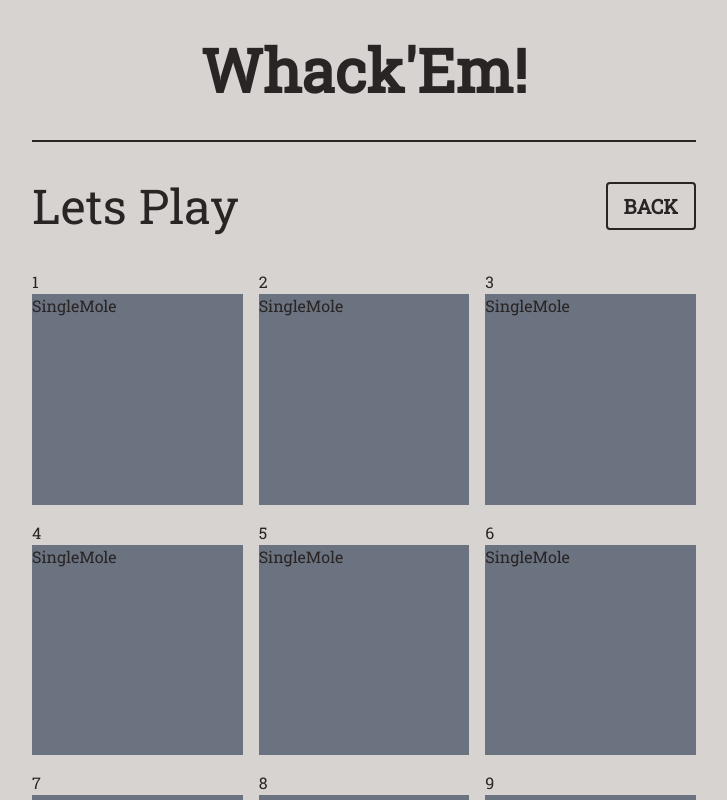
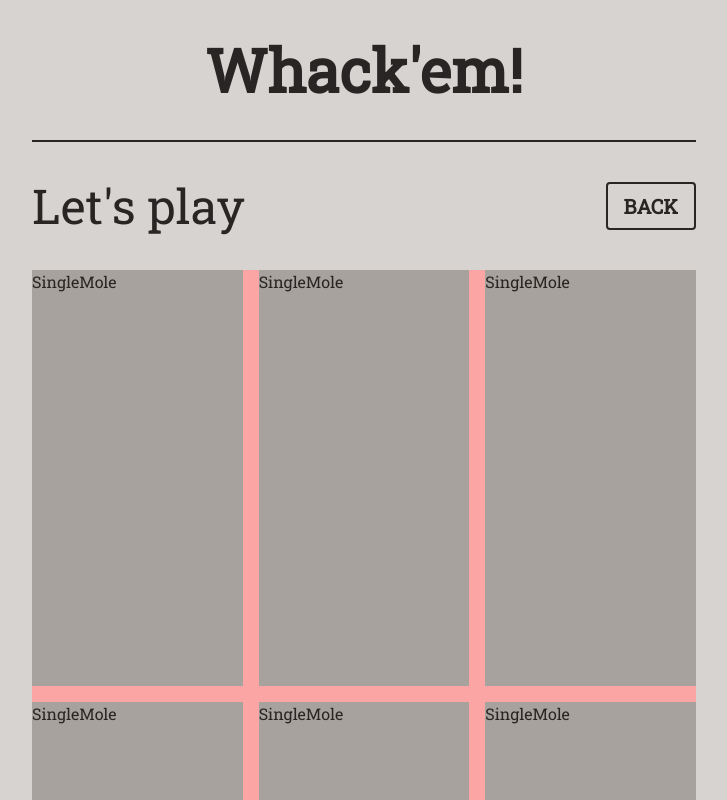
Before and after one commit to ArkadiuszRodak/whack-em, a Vue app: page /#/game in a window 1280 px wide. Shown: the top 800 px of the page, without its empty margins (276-1003 px from the left). Built offline with nearby package versions, Linux system fonts and the light colour scheme.

Commit message:
refactor: page title

```diff
--- a/src/App.vue
+++ b/src/App.vue
@@ -1,8 +1,13 @@
 <template>
-  <div id="whack_em_app" class="container h-screen text-stone-800">
-    <div id="logotype" class="text-center text-6xl font-bold pt-10 pb-10">Whack'Em!</div>
-    <hr class="border-t-2 border-stone-800 pb-10" />
-    <router-view />
+  <div id="whack_em_app" class="container h-screen text-stone-800 flex flex-col overflow-hidden">
+    <div>
+      <div id="logotype" class="text-center text-6xl font-bold pt-10 pb-10">Whack'em!</div>
+      <hr class="border-t-2 border-stone-800 pb-10" />
+    </div>
+    <page-title />
+    <div class="grow">
+      <router-view />
+    </div>
   </div>
 </template>
 
@@ -11,3 +16,14 @@
   font-family: 'Roboto Slab', Courier, monospace;
 }
 </style>
+
+<script lang="ts">
+import { defineComponent } from 'vue';
+import PageTitle from '@/components/atoms/PageTitle.vue';
+
+export default defineComponent({
+  components: {
+    PageTitle,
+  },
+});
+</script>
--- a/src/components/atoms/PageTitle.vue
+++ b/src/components/atoms/PageTitle.vue
@@ -2,6 +2,7 @@
   <div class="flex items-center justify-between mb-10">
     <div class="text-5xl" v-text="title" />
     <router-link
+      v-if="isBackBtnVisible"
       class="text-center border-2 border-stone-800 rounded text-xl font-bold py-2 px-4"
       to="/"
     >
@@ -11,14 +12,19 @@
 </template>
 
 <script lang="ts">
-import { defineComponent } from 'vue';
+import { defineComponent, ref, watch } from 'vue';
+import { useRoute } from 'vue-router';
 
 export default defineComponent({
-  props: {
-    title: {
-      type: String,
-      required: true,
-    },
+  setup() {
+    const route = useRoute();
+    const title = ref('');
+    const isBackBtnVisible = ref(false);
+
+    watch(() => route.name, (v) => { title.value = v as string; });
+    watch(() => route.path, (v) => { isBackBtnVisible.value = v !== '/'; });
+
+    return { title, isBackBtnVisible };
   },
 });
 </script>
--- a/src/components/atoms/SingleMole.vue
+++ b/src/components/atoms/SingleMole.vue
@@ -1,5 +1,5 @@
 <template>
-  <div class="w-full h-0 pb-full bg-gray-500">
+  <div class="bg-stone-400 h-full">
     SingleMole
   </div>
 </template>
--- a/src/components/organisms/MolesGrid.vue
+++ b/src/components/organisms/MolesGrid.vue
@@ -1,7 +1,6 @@
 <template>
-  <div class="grid gap-4" :class="grid.className">
+  <div class="grid gap-4 h-full bg-red-300" :class="grid.className" style="height: 100vw">
     <div v-for="index in grid.size" :key="`single-mole-${index}`">
-      {{ index }}
       <single-mole />
     </div>
   </div>
--- a/src/router/index.ts
+++ b/src/router/index.ts
@@ -6,17 +6,17 @@ import OptionsView from '../views/OptionsView.vue';
 const routes: Array<RouteRecordRaw> = [
   {
     path: '/',
-    name: 'home',
+    name: 'Menu',
     component: HomeView,
   },
   {
     path: '/game',
-    name: 'game',
+    name: "Let's play",
     component: GameView,
   },
   {
     path: '/options',
-    name: 'opitons',
+    name: 'Options',
     component: OptionsView,
   },
 ];
--- a/src/views/GameView.vue
+++ b/src/views/GameView.vue
@@ -1,18 +1,15 @@
 <template>
-  <page-title title="Lets Play" />
   <moles-grid :level="getLevel()" />
 </template>
 
 <script lang="ts">
 import { defineComponent } from 'vue';
-import PageTitle from '@/components/atoms/PageTitle.vue';
 import MolesGrid from '@/components/organisms/MolesGrid.vue';
 import { getLevel } from '@/logic/useLevel';
 
 export default defineComponent({
   name: 'GameView',
   components: {
-    PageTitle,
     MolesGrid,
   },
   setup() {
--- a/src/views/OptionsView.vue
+++ b/src/views/OptionsView.vue
@@ -1,7 +1,4 @@
 <template>
-  <div>
-    <page-title title="Options" />
-
   <div class="flex items-baseline">
     <div class="text-3xl text-center mr-4">LEVEL</div>
     <hr class="grow border-stone-800 border-t-2" />
@@ -45,17 +42,14 @@
   >
     Expert
   </div>
-  </div>
 </template>
 
 <script lang="ts">
 import { defineComponent } from 'vue';
 import { getLevel, setLevel } from '@/logic/useLevel';
 import { GameLevel } from '@/types';
-import PageTitle from '@/components/atoms/PageTitle.vue';
 
 export default defineComponent({
-  components: { PageTitle },
   name: 'OptionsView',
   setup() {
     return { getLevel, setLevel, GameLevel };
--- a/vue.config.js
+++ b/vue.config.js
@@ -5,7 +5,7 @@ module.exports = defineConfig({
   pages: {
     index: {
       entry: './src/main.ts',
-      title: 'Whack\'Em!',
+      title: 'Whack\'em!',
     },
   },
 });
```
Lines whose indentation alone changed are shown as unchanged.
